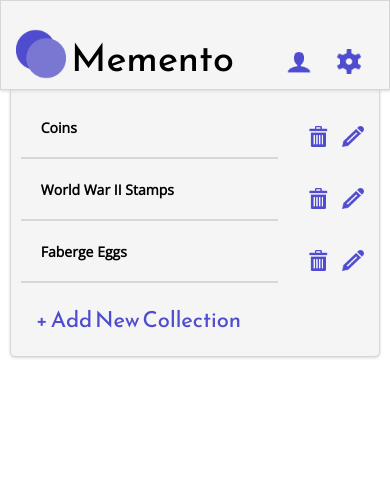
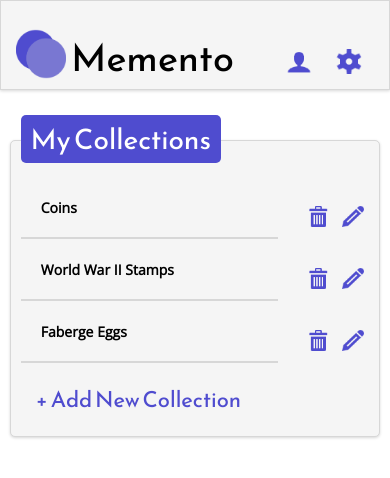
Before and after one commit to mattumland/memento, a React (Create React App) app: page / in a window 390 px wide. Shown: the top 478 px of the page. Built offline with nearby package versions, Linux system fonts and the light colour scheme.

Commit message:
Remove unused z-index

```diff
--- a/src/CollectionList/CollectionList.scss
+++ b/src/CollectionList/CollectionList.scss
@@ -45,7 +45,7 @@
 @media screen and (max-width: 550px) {
     .my-collections {
         width: 90%;
-        margin: 60px auto;
+        margin: 140px auto;
     }
 }
 
```
